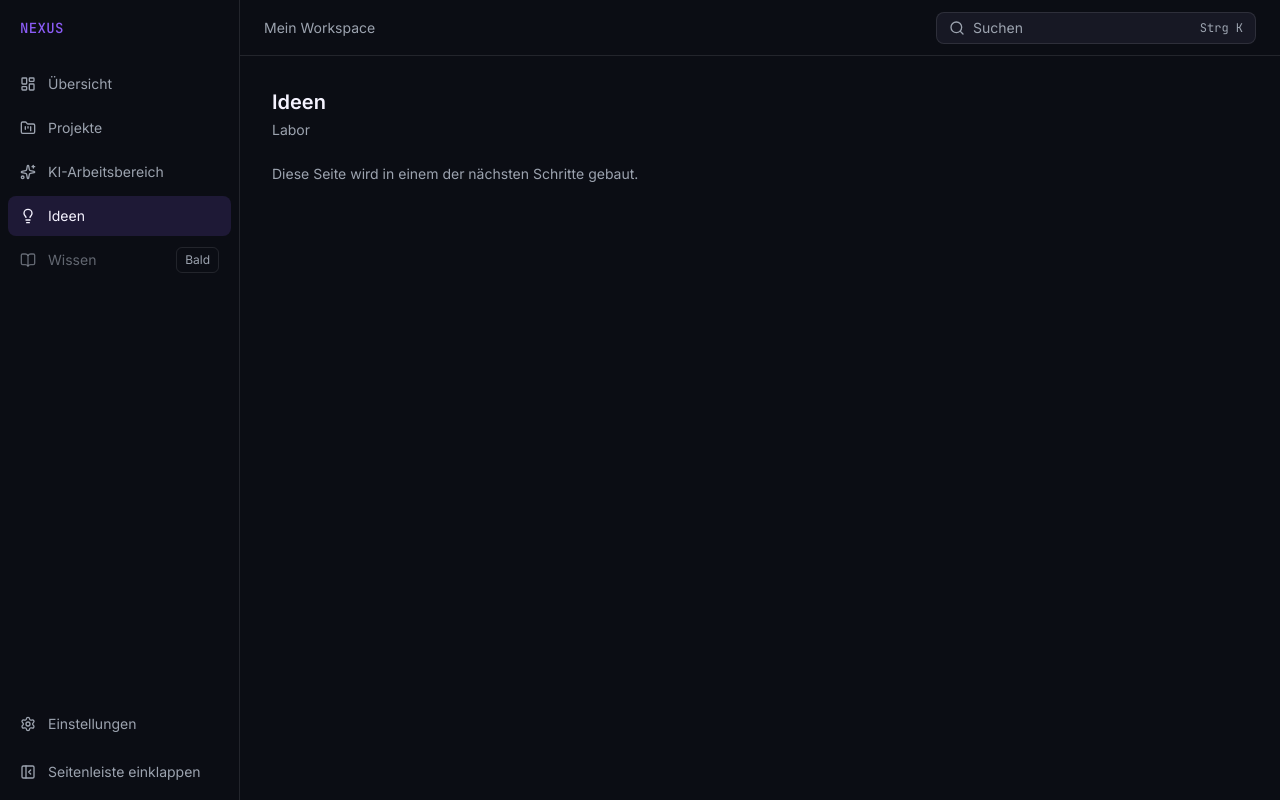
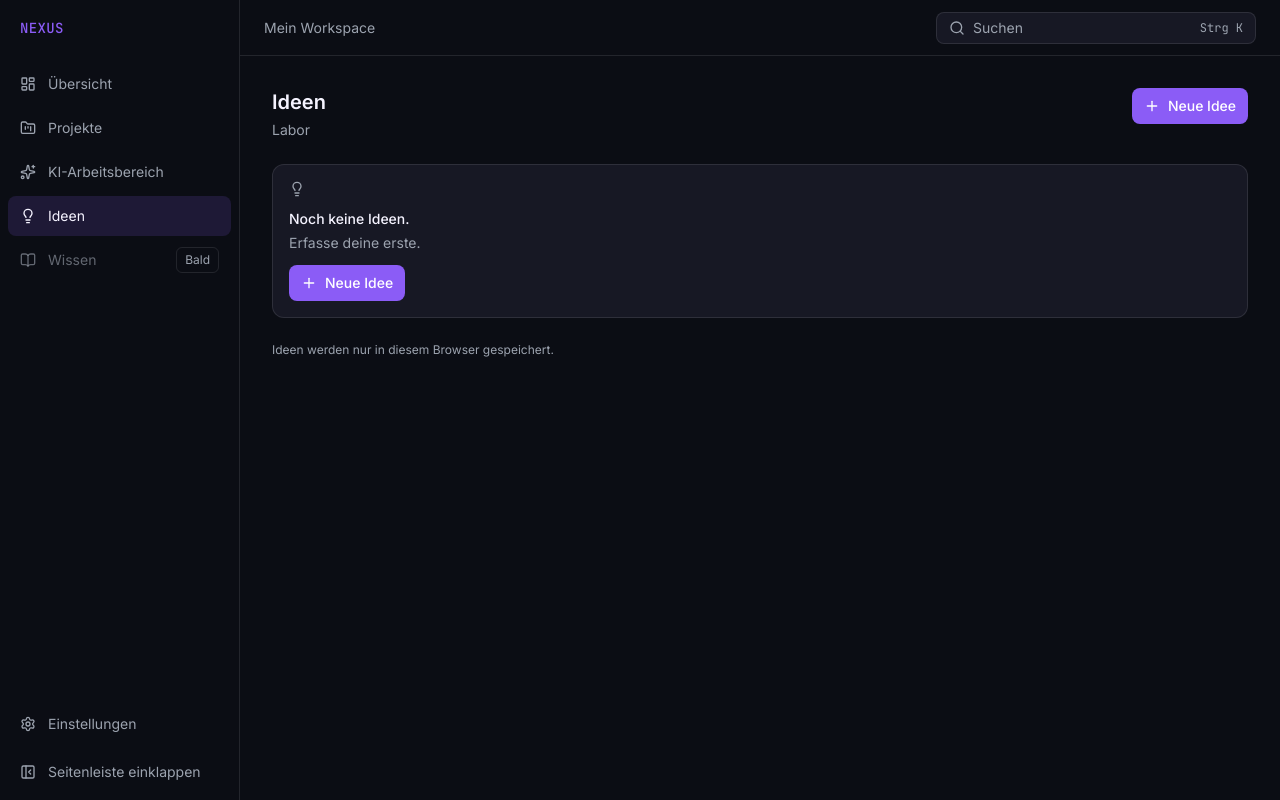
Before and after one commit to keylulu2701/Nexus, a React (Vite) app: page /ideen in a window 1280 px wide. Built offline with nearby package versions, Linux system fonts and the light colour scheme.

Commit message:
Schritt 7: Ideen mit localStorage und Einstellungen

```diff
--- a/src/i18n/de.ts
+++ b/src/i18n/de.ts
@@ -88,6 +88,27 @@ export const de = {
     abgelehnt: 'Abgelehnt. Es wurde nichts verändert.',
     freigabe: 'Die KI übernimmt nie Änderungen ohne deine ausdrückliche Freigabe.',
   },
+  ideen: {
+    neu: 'Neue Idee',
+    leerTitel: 'Noch keine Ideen.',
+    leerText: 'Erfasse deine erste.',
+    titel: 'Titel',
+    tag: 'Tag',
+    prioritaet: 'Priorität',
+    status: 'Status',
+    speichern: 'Speichern',
+    abbrechen: 'Abbrechen',
+    loeschen: 'Idee löschen',
+    statusWechseln: 'Status wechseln',
+    gespeichertHinweis: 'Ideen werden nur in diesem Browser gespeichert.',
+  },
+  einstellungen: {
+    kuerzel: 'Tastenkürzel',
+    integrationen: 'Integrationen',
+    integrationenText: 'Es ist noch nichts verbunden.',
+    speicher: 'Speicherung',
+    speicherText: 'Ideen und die Seitenleiste werden im Browser (localStorage) gespeichert.',
+  },
   nav: {
     uebersicht: { titel: 'Übersicht', raum: 'Eingangshalle' },
     projekte: { titel: 'Projekte', raum: 'Werkstatt' },
--- a/src/pages/Einstellungen.tsx
+++ b/src/pages/Einstellungen.tsx
@@ -1,11 +1,47 @@
+import { Card } from '../components/Card'
 import { PageHeader } from '../components/PageHeader'
+import { StatusLabel } from '../components/StatusLabel'
 import { de } from '../i18n/de'
+
+const kuerzel = [
+  de.kuerzel.palette,
+  de.kuerzel.uebersicht,
+  de.kuerzel.projekte,
+  de.kuerzel.ki,
+  de.kuerzel.ideen,
+]
 
 export function Einstellungen() {
   return (
-    <div>
+    <div className="grid max-w-2xl gap-6">
       <PageHeader titel={de.nav.einstellungen.titel} raum={de.nav.einstellungen.raum} />
-      <p className="mt-6 text-sm text-nx-muted">{de.platzhalter.seiteInArbeit}</p>
+
+      <Card className="grid gap-3">
+        <h2 className="text-sm font-semibold">{de.einstellungen.kuerzel}</h2>
+        <ul className="grid gap-2">
+          {kuerzel.map((k) => (
+            <li key={k.tasten} className="flex items-center justify-between gap-4 text-sm">
+              <span className="text-nx-muted">{k.text}</span>
+              <span className="rounded-sm border border-nx-line bg-nx-bg px-2 py-1 font-mono text-xs">
+                {k.tasten}
+              </span>
+            </li>
+          ))}
+        </ul>
+      </Card>
+
+      <Card className="grid gap-3">
+        <div className="flex items-center justify-between">
+          <h2 className="text-sm font-semibold">{de.einstellungen.integrationen}</h2>
+          <StatusLabel art="nichtVerbunden" />
+        </div>
+        <p className="text-sm text-nx-muted">{de.einstellungen.integrationenText}</p>
+      </Card>
+
+      <Card className="grid gap-3">
+        <h2 className="text-sm font-semibold">{de.einstellungen.speicher}</h2>
+        <p className="text-sm text-nx-muted">{de.einstellungen.speicherText}</p>
+      </Card>
     </div>
   )
 }
--- a/src/pages/Ideen.tsx
+++ b/src/pages/Ideen.tsx
@@ -1,11 +1,191 @@
+import { useEffect, useState } from 'react'
+import type { FormEvent } from 'react'
+import { Lightbulb, Plus, Trash2 } from 'lucide-react'
+import { Badge } from '../components/Badge'
+import { Button } from '../components/Button'
+import { Card } from '../components/Card'
+import { Input } from '../components/Input'
 import { PageHeader } from '../components/PageHeader'
 import { de } from '../i18n/de'
 
+const SPEICHER_KEY = 'nexus.ideen'
+
+const prioritaeten = ['Hoch', 'Mittel', 'Niedrig'] as const
+const stati = ['Offen', 'In Arbeit', 'Erledigt'] as const
+
+type Prioritaet = (typeof prioritaeten)[number]
+type IdeenStatus = (typeof stati)[number]
+type Idee = {
+  id: string
+  titel: string
+  tag: string
+  prioritaet: Prioritaet
+  status: IdeenStatus
+}
+
+const prioFarbe = { Hoch: 'violet', Mittel: 'cyan', Niedrig: 'neutral' } as const
+const statusFarbe = { Offen: 'neutral', 'In Arbeit': 'cyan', Erledigt: 'green' } as const
+
+function laden(): Idee[] {
+  try {
+    const roh = localStorage.getItem(SPEICHER_KEY)
+    const daten: unknown = roh ? JSON.parse(roh) : []
+    return Array.isArray(daten) ? (daten as Idee[]) : []
+  } catch {
+    return []
+  }
+}
+
+const auswahl =
+  'h-9 rounded-md border border-nx-line bg-nx-bg px-3 text-sm text-nx-text [color-scheme:dark] hover:border-nx-text/25'
+
 export function Ideen() {
+  const [ideen, setIdeen] = useState<Idee[]>(laden)
+  const [formOffen, setFormOffen] = useState(false)
+  const [titel, setTitel] = useState('')
+  const [tag, setTag] = useState('')
+  const [prio, setPrio] = useState<Prioritaet>('Mittel')
+
+  useEffect(() => {
+    try {
+      localStorage.setItem(SPEICHER_KEY, JSON.stringify(ideen))
+    } catch {
+      // Speichern nicht möglich, egal
+    }
+  }, [ideen])
+
+  function formSchliessen() {
+    setFormOffen(false)
+    setTitel('')
+    setTag('')
+    setPrio('Mittel')
+  }
+
+  function speichern(e: FormEvent) {
+    e.preventDefault()
+    const t = titel.trim()
+    if (t === '') return
+    setIdeen((alt) => [
+      { id: String(Date.now()), titel: t, tag: tag.trim(), prioritaet: prio, status: 'Offen' },
+      ...alt,
+    ])
+    formSchliessen()
+  }
+
+  function statusWechseln(id: string) {
+    setIdeen((alt) =>
+      alt.map((i) =>
+        i.id === id ? { ...i, status: stati[(stati.indexOf(i.status) + 1) % stati.length] } : i,
+      ),
+    )
+  }
+
+  function loeschen(id: string) {
+    setIdeen((alt) => alt.filter((i) => i.id !== id))
+  }
+
   return (
-    <div>
-      <PageHeader titel={de.nav.ideen.titel} raum={de.nav.ideen.raum} />
-      <p className="mt-6 text-sm text-nx-muted">{de.platzhalter.seiteInArbeit}</p>
+    <div className="grid gap-6">
+      <PageHeader
+        titel={de.nav.ideen.titel}
+        raum={de.nav.ideen.raum}
+        aktion={
+          <Button onClick={() => setFormOffen(true)} disabled={formOffen}>
+            <Plus size={16} />
+            {de.ideen.neu}
+          </Button>
+        }
+      />
+
+      {formOffen ? (
+        <Card>
+          <form onSubmit={speichern} className="grid gap-4">
+            <div className="grid grid-cols-3 gap-4">
+              <label className="col-span-3 grid gap-2 text-sm text-nx-muted">
+                {de.ideen.titel}
+                <Input autoFocus value={titel} onChange={(e) => setTitel(e.target.value)} />
+              </label>
+              <label className="grid gap-2 text-sm text-nx-muted">
+                {de.ideen.tag}
+                <Input value={tag} onChange={(e) => setTag(e.target.value)} />
+              </label>
+              <label className="grid gap-2 text-sm text-nx-muted">
+                {de.ideen.prioritaet}
+                <select
+                  value={prio}
+                  onChange={(e) => setPrio(e.target.value as Prioritaet)}
+                  className={auswahl}
+                >
+                  {prioritaeten.map((p) => (
+                    <option key={p} value={p}>
+                      {p}
+                    </option>
+                  ))}
+                </select>
+              </label>
+            </div>
+            <div className="flex items-center gap-2">
+              <Button type="submit" disabled={titel.trim() === ''}>
+                {de.ideen.speichern}
+              </Button>
+              <Button type="button" variante="ghost" onClick={formSchliessen}>
+                {de.ideen.abbrechen}
+              </Button>
+            </div>
+          </form>
+        </Card>
+      ) : null}
+
+      {ideen.length === 0 ? (
+        <Card className="grid justify-items-start gap-3">
+          <Lightbulb size={16} className="text-nx-muted" />
+          <div>
+            <p className="text-sm font-medium">{de.ideen.leerTitel}</p>
+            <p className="mt-1 text-sm text-nx-muted">{de.ideen.leerText}</p>
+          </div>
+          {formOffen ? null : (
+            <Button onClick={() => setFormOffen(true)}>
+              <Plus size={16} />
+              {de.ideen.neu}
+            </Button>
+          )}
+        </Card>
+      ) : (
+        <ul className="grid gap-3">
+          {ideen.map((i) => (
+            <li key={i.id}>
+              <Card className="flex items-center justify-between gap-4">
+                <div className="min-w-0">
+                  <p className="truncate text-sm font-medium">{i.titel}</p>
+                  {i.tag ? <p className="mt-1 text-xs text-nx-muted">{i.tag}</p> : null}
+                </div>
+                <div className="flex shrink-0 items-center gap-2">
+                  <Badge farbe={prioFarbe[i.prioritaet]}>{i.prioritaet}</Badge>
+                  <button
+                    type="button"
+                    onClick={() => statusWechseln(i.id)}
+                    title={de.ideen.statusWechseln}
+                    aria-label={`${de.ideen.statusWechseln}: ${i.status}`}
+                    className="rounded-sm"
+                  >
+                    <Badge farbe={statusFarbe[i.status]}>{i.status}</Badge>
+                  </button>
+                  <Button
+                    variante="ghost"
+                    onClick={() => loeschen(i.id)}
+                    aria-label={de.ideen.loeschen}
+                    title={de.ideen.loeschen}
+                  >
+                    <Trash2 size={16} />
+                  </Button>
+                </div>
+              </Card>
+            </li>
+          ))}
+        </ul>
+      )}
+
+      <p className="text-xs text-nx-muted">{de.ideen.gespeichertHinweis}</p>
     </div>
   )
 }
```
Also changed, not shown: 1 other file (tests, documents, lock files or other folders).
